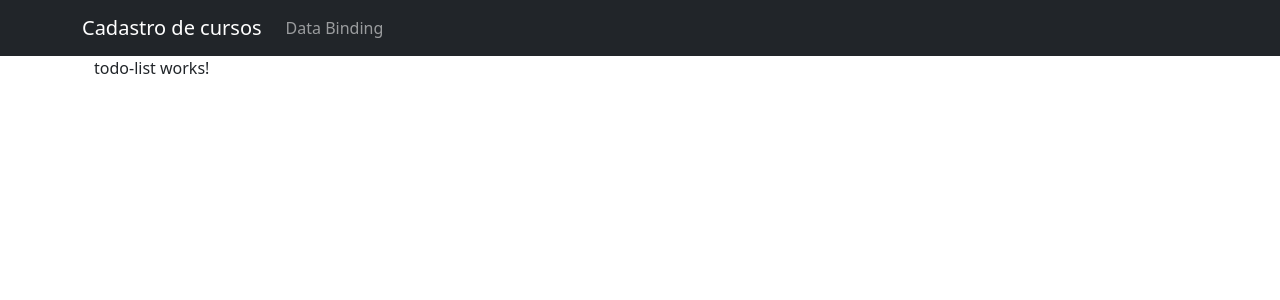
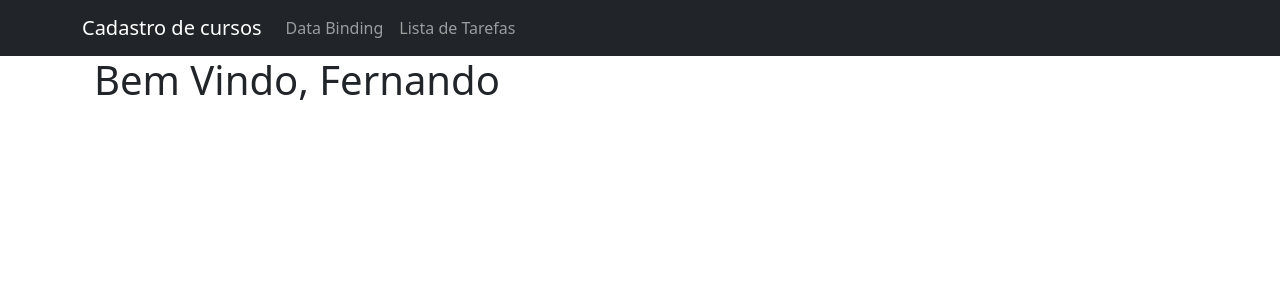
Before and after one commit to 740fernando/componentes-angular, an Angular app in the folder workspace/todo-project/: page /todo in a window 1280 px wide. Before the commit this address led to /. Shown: the top 300 px of the page. Built offline with nearby package versions, Linux system fonts and the light colour scheme.

Commit message:
Desenvolvendo a rota do todo

```diff
--- a/workspace/todo-project/src/app/app-routing.module.ts
+++ b/workspace/todo-project/src/app/app-routing.module.ts
@@ -1,7 +1,10 @@
 import { NgModule } from '@angular/core';
 import { RouterModule, Routes } from '@angular/router';
+import { TodoListComponent } from './pages/todo/todo-list/todo-list.component';
 
-const routes: Routes = [];
+const routes: Routes = [
+  {path: 'todo', component: TodoListComponent}
+];
 
 @NgModule({
   imports: [RouterModule.forRoot(routes)],
--- a/workspace/todo-project/src/app/app.component.html
+++ b/workspace/todo-project/src/app/app.component.html
@@ -1,7 +1,6 @@
 <app-header></app-header>
 <section class="container d-flex align-items-center justify-content-center">
   <div class="row w-100">
-    <app-todo-list></app-todo-list>
     <div class="col-12">
       <router-outlet></router-outlet>
     </div>
--- a/workspace/todo-project/src/app/header/header.component.html
+++ b/workspace/todo-project/src/app/header/header.component.html
@@ -9,6 +9,9 @@
               <li class="nav-item">
                 <a routerLink="/data-binding" class="nav-link" >Data Binding</a>
               </li>
+              <li class="nav-item">
+                <a routerLink="/todo" class="nav-link">Lista de Tarefas</a>
+              </li>
             </ul>
         </div>
     </div>
--- a/workspace/todo-project/src/app/pages/todo/todo-list/todo-list.component.html
+++ b/workspace/todo-project/src/app/pages/todo/todo-list/todo-list.component.html
@@ -1 +1 @@
-<p>todo-list works!</p>
+<h1>Bem Vindo, {{name}}</h1>
--- a/workspace/todo-project/src/app/pages/todo/todo-list/todo-list.component.ts
+++ b/workspace/todo-project/src/app/pages/todo/todo-list/todo-list.component.ts
@@ -6,10 +6,9 @@ import { Component, OnInit } from '@angular/core';
   styleUrls: ['./todo-list.component.css']
 })
 export class TodoListComponent implements OnInit {
-
+  name = 'Fernando';
   constructor() { }
 
   ngOnInit(): void {
   }
-
 }
```
